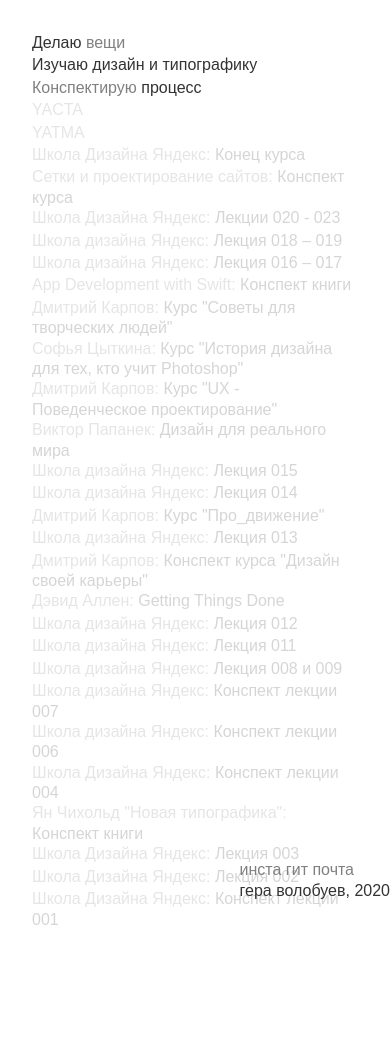
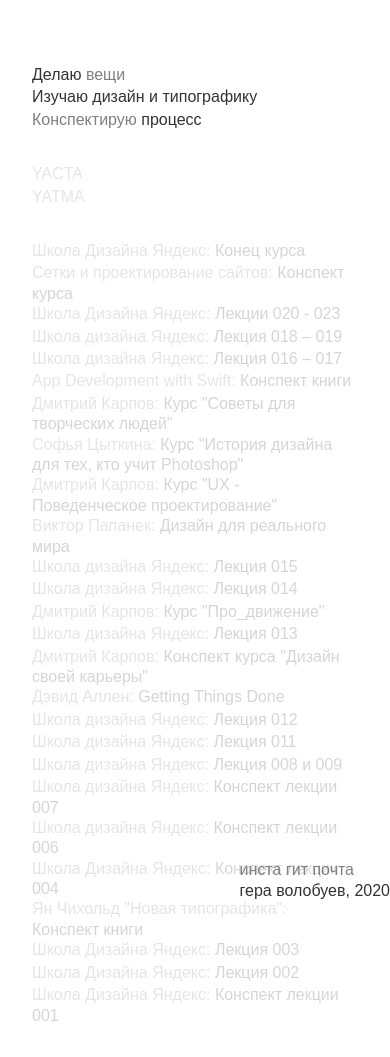
Before and after one commit to geravolobuev/geravolobuev, a Jekyll site: the page built from pages/index.md, in a window 390 px wide. Built offline with Jekyll 4.4.1, drawn with Linux system fonts in a browser that asks for light colours; before the commit the page ends 961 px from its top, so only the background shows below that.

Commit message:
changed mobile layout

```diff
--- a/_includes/styles.html
+++ b/_includes/styles.html
@@ -466,6 +466,8 @@
                     display: grid;
                     grid-template-columns: 1fr;
                     grid-template-areas: "grid-social" "grid-about" "grid-projects" "grid-posts";
+            }
+            .posts-grid-container {
                     grid-gap: 0;
             }
     }
```
